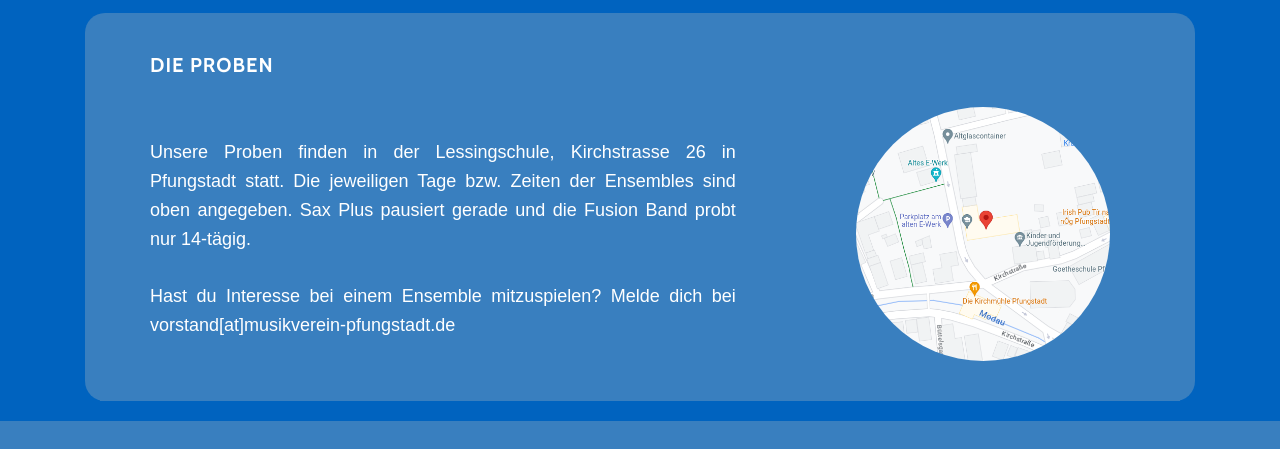
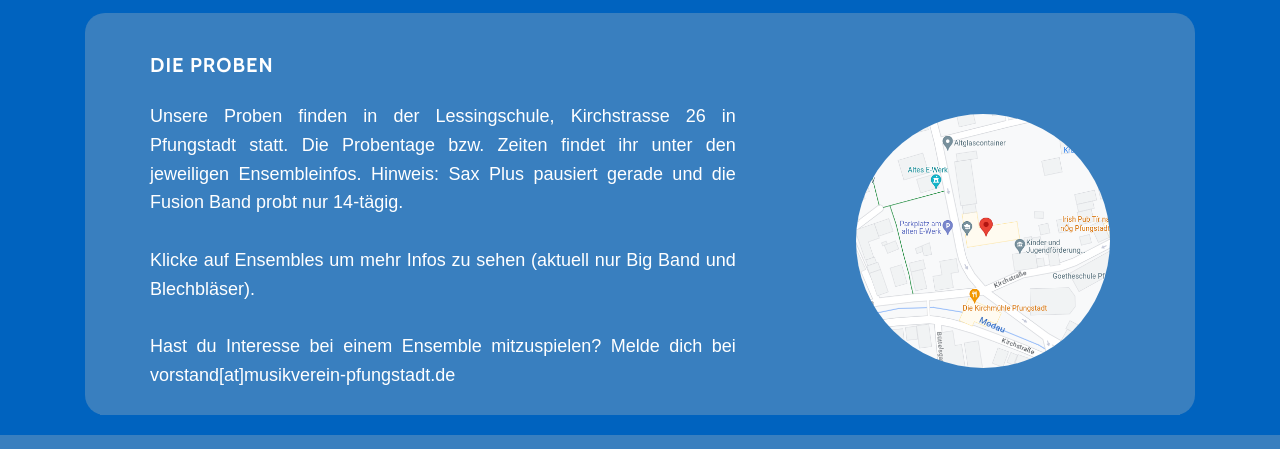
Before and after one commit to deftone/BigBandPfungstadt, a plain HTML site: page index.html in a window 1280 px wide. Shown: the part 1817-2266 px from the top of the page. Drawn offline with nearby package versions, Linux system fonts and the light colour scheme.

Commit message:
kleine verbesserung

```diff
--- a/index.html
+++ b/index.html
@@ -252,8 +252,11 @@
 
                     <p class="blocksatz"> Unsere Proben finden in der Lessingschule, Kirchstrasse 26 in Pfungstadt
                         statt.
-                        Die jeweiligen Tage bzw. Zeiten der Ensembles sind oben angegeben.
-                        Sax Plus pausiert gerade und die Fusion Band probt nur 14-tägig.
+                        Die Probentage bzw. Zeiten findet ihr unter den jeweiligen Ensembleinfos.
+                        Hinweis: Sax Plus pausiert gerade und die Fusion Band probt nur 14-tägig.
+                        <br>
+                        <br>
+                        Klicke auf Ensembles um mehr Infos zu sehen (aktuell nur Big Band und Blechbläser).
                         <br>
                         <br>
                         Hast du Interesse bei einem Ensemble mitzuspielen? Melde dich bei
```
